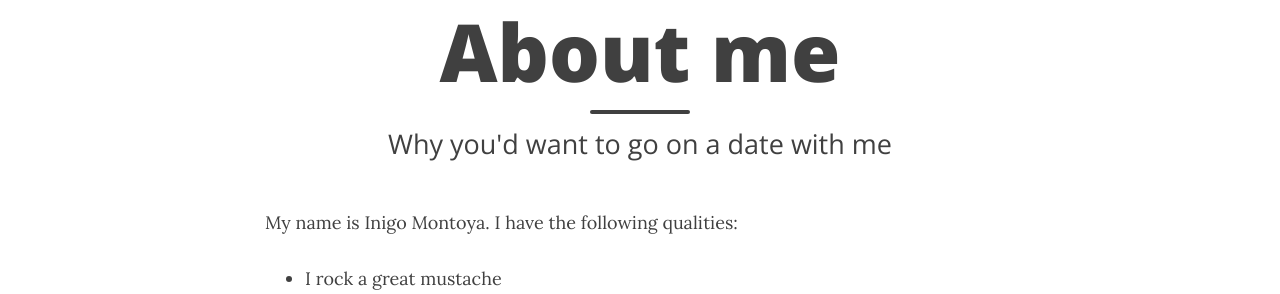
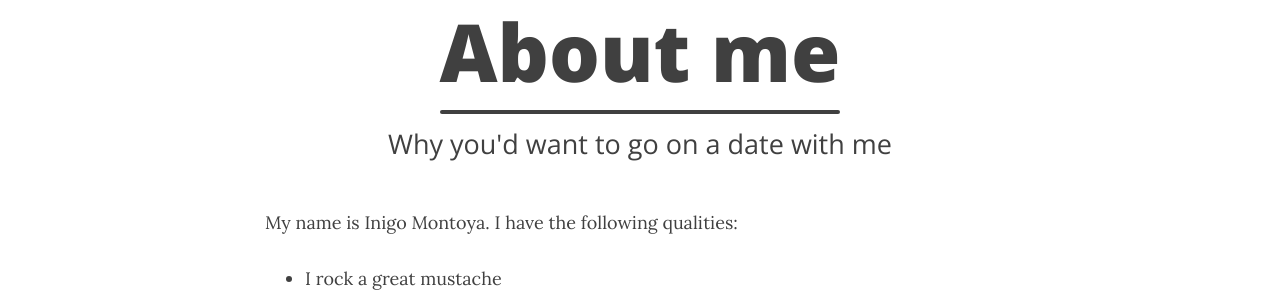
Before and after one commit to fl-amendment-4/fl-amendment-4.github.io, a Jekyll site: the page built from aboutme.md, in a window 1280 px wide. Shown: the part 123-417 px from the top of the page. Built offline with Jekyll 4.4.1, drawn with Linux system fonts in a browser that asks for light colours; nearby versions of some CDN libraries.

Commit message:
Style edits

```diff
--- a/_includes/header.html
+++ b/_includes/header.html
@@ -28,7 +28,7 @@
           <h1>{% if page.title %}{{ page.title }}{% else %}<br/>{% endif %}</h1>
 		  {% if page.subtitle %}
 		    {% if include.type == "page" %}
-            <hr class="small">
+            <hr class="large">
             <span class="{{ include.type }}-subheading">{{ page.subtitle }}</span>
 			{% else %}
 			<h2 class="{{ include.type }}-subheading">{{ page.subtitle }}</h2>
@@ -53,7 +53,7 @@
           <h1>{% if page.title %}{{ page.title }}{% else %}<br/>{% endif %}</h1>
 		  {% if page.subtitle %}
 		    {% if include.type == "page" %}
-            <hr class="small">
+            <hr class="large">
             <span class="{{ include.type }}-subheading">{{ page.subtitle }}</span>
 			{% else %}
 			<h2 class="{{ include.type }}-subheading">{{ page.subtitle }}</h2>
--- a/css/main.css
+++ b/css/main.css
@@ -41,6 +41,15 @@ blockquote p:first-child {
 }
 hr.small {
   max-width: 100px;
+  margin: 15px auto;
+  border-width: 4px;
+  border-color: inherit;
+  border-radius: 3px;
+}
+
+
+hr.large {
+  max-width: 400px;
   margin: 15px auto;
   border-width: 4px;
   border-color: inherit;
```
Also changed, not shown: index.html (+9 -0 lines), _posts/2019-02-26-sample.md (renamed from _posts/2015-02-26-flake-it-till-you-make-it.md).
